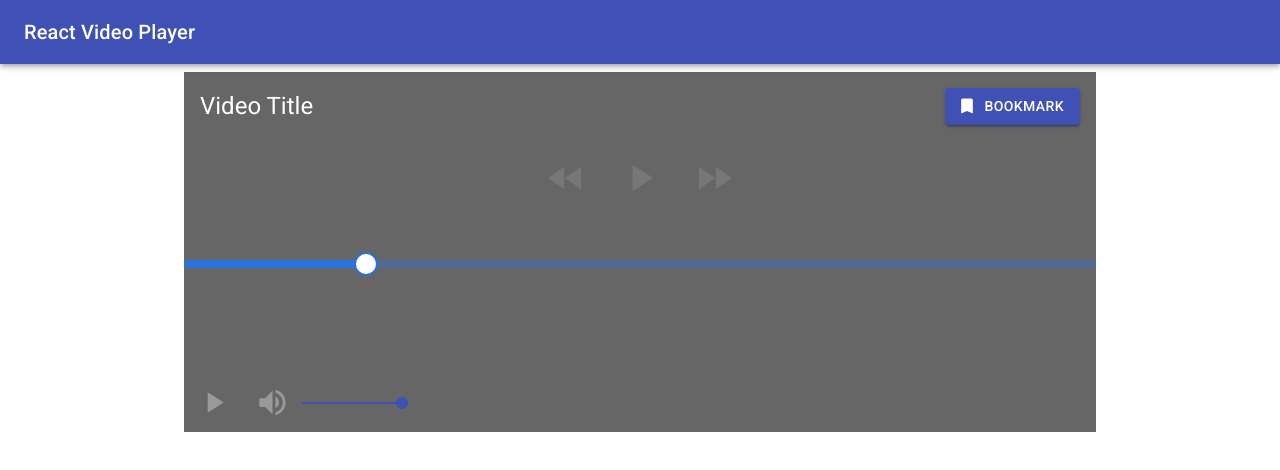
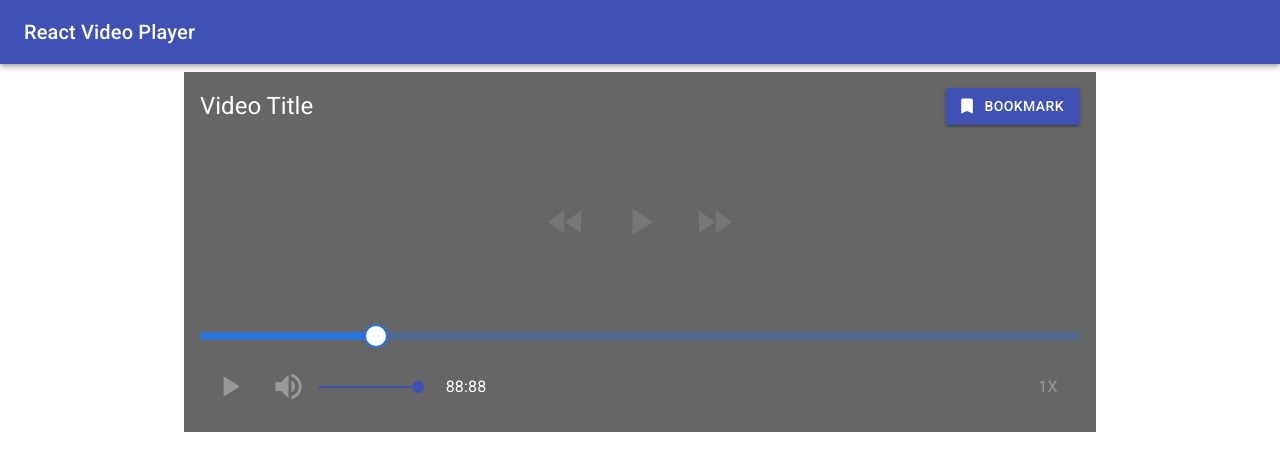
Before and after one commit to AnawaratneMANA/REACT_VIDEO_PLAYER, a React (Create React App) app: page / in a window 1280 px wide. Shown: the top 470 px of the page. Built offline with nearby package versions, Linux system fonts and the light colour scheme.

Commit message:
Grid error fixed.

```diff
--- a/src/App.js
+++ b/src/App.js
@@ -150,7 +150,7 @@ function App() {
                             alignItems="center"
                             style={{padding: 16}}>
 
-                      </Grid>
+
 
                       {/*Slider*/}
                       <Grid item xs={12}>
@@ -173,8 +173,21 @@ function App() {
                                   <VolumeUpIcon fontSize="large"/>
                               </IconButton>
 
-                              <Slider min={0} max={100} defaultValue={100} className={classes.volumeSlider}/>
+                              <Slider min={0}
+                                      max={100}
+                                      defaultValue={100}
+                                      className={classes.volumeSlider}
+                              />
+                              <Button variant="text" style={{color: "#fff", marginLeft: 16}}>
+                                  <Typography>88:88</Typography>
+                              </Button>
                           </Grid>
+                      </Grid>
+                      <Grid item>
+                          <Button variant="text" className={classes.bottomIcons}>
+                              <Typography>1X</Typography>
+                          </Button>
+                      </Grid>
                       </Grid>
                   </div>
               </div>
```
